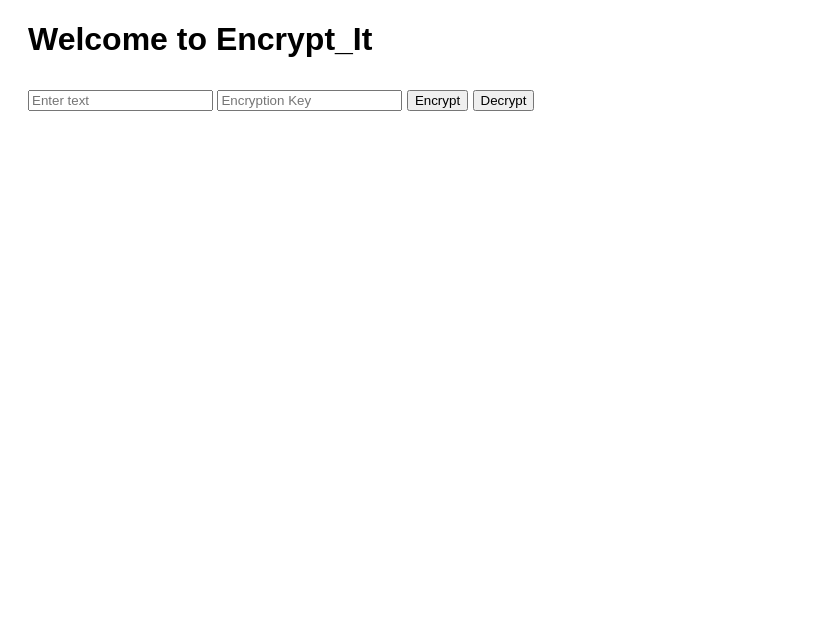
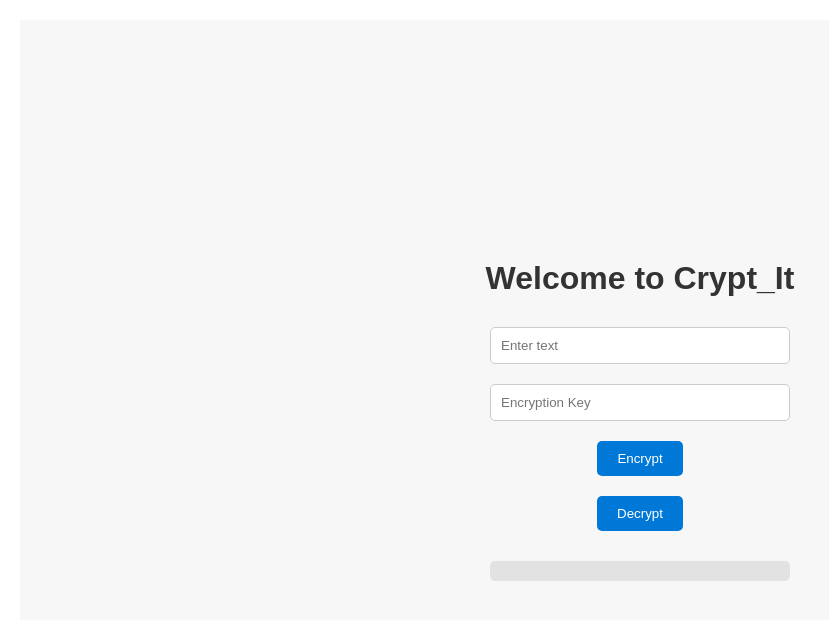
Before and after one commit to ahmed-hossain/Crypt_It, a plain HTML site: page index.html in a window 1280 px wide. Shown: the whole page, without its empty margins (0-829 px from the left). Drawn offline with Linux system fonts and the light colour scheme.

Commit message:
Update index.html

```diff
--- a/index.html
+++ b/index.html
@@ -3,8 +3,72 @@
 <head>
 <meta charset="UTF-8">
 <meta name="viewport" content="width=device-width, initial-scale=1.0">
-<title>Encrypt_It Web App</title>
+<title>Crypt_It Web App</title>
 <style>
+  /* Reset some default styles */
+* {
+  margin: 0;
+  padding: 0;
+  box-sizing: border-box;
+}
+
+body, html {
+  height: 100%;
+  font-family: 'Segoe UI', Tahoma, Geneva, Verdana, sans-serif;
+}
+
+/* Center the app in the middle of the page */
+#app {
+  display: flex;
+  flex-direction: column;
+  justify-content: center;
+  align-items: center;
+  height: 100%;
+  text-align: center;
+  background-color: #f7f7f7;
+  padding: 20px;
+}
+
+h1 {
+  color: #333;
+  margin-bottom: 20px;
+}
+
+/* Style the input fields */
+input[type="text"] {
+  width: 300px;
+  padding: 10px;
+  margin-bottom: 10px;
+  border: 1px solid #ccc;
+  border-radius: 5px;
+}
+
+/* Style the buttons */
+button {
+  background-color: #0078D7;
+  color: white;
+  border: none;
+  padding: 10px 20px;
+  margin: 10px;
+  border-radius: 5px;
+  cursor: pointer;
+  transition: background-color 0.3s ease;
+}
+
+button:hover {
+  background-color: #0056a3;
+}
+
+/* Style the output message */
+#output {
+  margin-top: 20px;
+  padding: 10px;
+  border-radius: 5px;
+  background-color: #e2e2e2;
+  width: 300px;
+  word-wrap: break-word;
+}
+
   body { font-family: Arial, sans-serif; }
   #app { margin: 20px; }
   input, button { margin: 10px 0; }
@@ -12,7 +76,7 @@
 </head>
 <body>
 <div id="app">
-  <h1>Welcome to Encrypt_It</h1>
+  <h1>Welcome to Crypt_It</h1>
   <input type="text" id="inputText" placeholder="Enter text">
   <input type="text" id="inputPassword" placeholder="Encryption Key">
   <button onclick="encrypt()">Encrypt</button>
```
